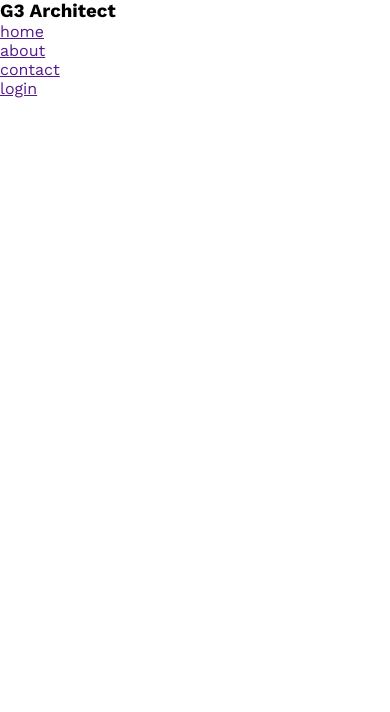
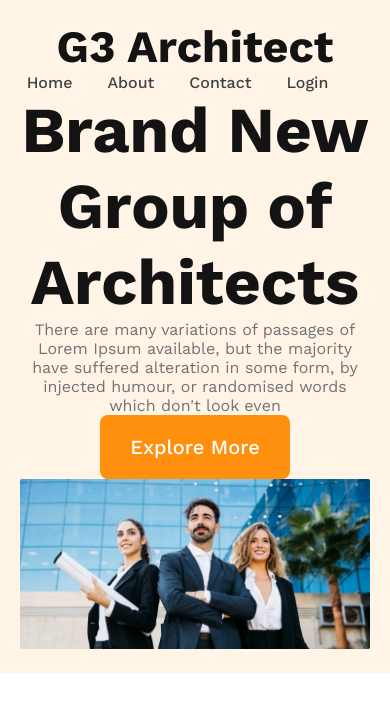
Before and after one commit to jhs575/g3-architect, a plain HTML site: page index.html in a window 390 px wide. Drawn offline with nearby package versions, Linux system fonts and the light colour scheme.

Commit message:
responsive header for mobile & tab

```diff
--- a/index.html
+++ b/index.html
@@ -16,7 +16,7 @@
 <body>
     <header>
         <nav>
-            <h3> G3 Architect</h3>
+            <h3 class="nav-title"> G3 Architect</h3>
             <ul>
                 <li><a href="">home</a></li>
                 <li><a href="">about</a></li>
@@ -24,6 +24,18 @@
                 <li><a href="">login</a></li>
             </ul>
         </nav>
+        <div class="banner">
+            <div class="banner-contant">
+                <h1 class="banner-title">Brand New
+                    Group of Architects
+                    </h1>
+                <p class="banner-description">
+                    There are many variations of passages of Lorem Ipsum available, but the majority have suffered alteration in some form, by injected humour, or randomised words which don't look even
+                </p>
+                <button class="btn-primary">Explore More</button>
+            </div>
+            <img src="images/banner.png" alt="">
+        </div>
     </header>
     <main>
 
--- a/styles/architects.css
+++ b/styles/architects.css
@@ -4,3 +4,82 @@
     box-sizing: border-box;
     font-family: 'Work Sans', sans-serif;
 }
+/* header section */
+header{
+    background: rgba(255, 144, 14, 0.10);
+    padding: 50px 240px;
+}
+nav{
+    display: flex;
+    justify-content: space-between;
+    align-items: center;
+}
+.nav-title{
+    font-size: 2.8rem;
+    font-weight: 700;
+    color: #131313;
+
+}
+nav > ul{
+    display: flex;
+}
+nav li{
+    list-style: none;
+    margin: 0 35px 0 0;
+    font-size: 1rem;
+    font-weight: 500;
+}
+nav li a{
+    text-decoration: none;
+    text-transform: capitalize;
+    color: #424242;
+}
+/* banner styles */
+.banner-contant{
+    max-width: 800px;
+    text-align: center;
+    margin: 0 auto;
+}
+.banner-title{
+    font-size: 4rem;
+    font-weight: 700;
+    color: #131313;
+
+}
+.banner-description{
+    color: #727272;
+}
+.btn-primary{
+    border-radius: 8px;
+    padding: 20px 30px;
+    color: white;
+    background-color: #FF900E;
+    font-size: 1.25rem;
+    cursor: pointer;
+    font-weight: 500;
+    border: 0;
+}
+.banner img {
+    width: 100%;
+}
+
+
+/* responsive style  */
+@media screen and (max-width: 576px) {
+    header{
+        padding: 20px;
+    }
+    nav{
+        flex-direction: column;
+    }
+}
+
+/* tablet or medium devices responsive */
+@media screen and (min-width:577px) and (max-width:960px) {
+    header{
+        padding: 50px;
+    }
+    nav{
+        flex-direction: column;
+    }
+}
```
